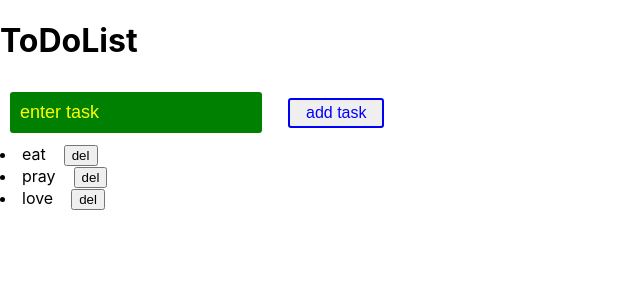
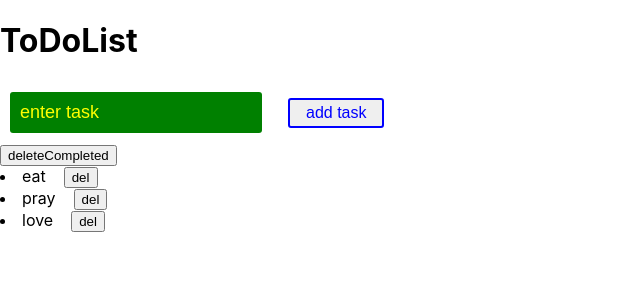
Before and after one commit to PoojaVeera/todolistapp, a React (Create React App) app: page / in a window 1280 px wide. Shown: the top 300 px of the page, without its empty margins (0-640 px from the left). Built offline with nearby package versions, Linux system fonts and the light colour scheme.

Commit message:
modified:   src/App.js 	modified:   src/components/Input.js 	modified:   src/components/ToDoList.js

```diff
--- a/src/App.js
+++ b/src/App.js
@@ -5,31 +5,42 @@ import { v4 as uuid } from "uuid";
 import { TodoListItem } from "./components/ToDoList";
 function App() {
   const [task, setTask] = useState([
-    { todo: "eat", complete: false, id: uuid() },
-    { todo: "pray", complete: false, id: uuid() },
-    { todo: "love", complete: true },
+    { todo: "eat", complete: false, id: uuid },
+    { todo: "pray", complete: false, id: uuid },
+    { todo: "love", complete: true, id: uuid },
   ]);
   const createToDoItem = (todo) => {
     const newTask = [...task, { todo }];
     setTask(newTask);
   };
-  const deleteToDo = () => {
+  const deleteTask = (id) => {
+    const delTask = [...task];
+    delTask.splice(id, 1);
+    setTask(delTask);
+    console.log("task deleted");
+  };
+  const deleteCompleted = () => {
     let deleted = task.filter((taskI) => {
       return !taskI.complete;
     });
     setTask(deleted);
+    console.log("delete");
   };
 
   return (
     <div>
       <h1> ToDoList</h1>
+
       <FormInput createToDoItem={createToDoItem} />
-      {task.map((taskItem, index) => (
+      <button onClick={deleteCompleted}>deleteCompleted</button>
+
+      {task.map((taskItem, id) => (
         <TodoListItem
-          key={uuid()}
-          index={index}
+          key={uuid}
+          index={id}
           taskItem={taskItem}
-          deleteToDo={deleteToDo}
+          deleteCompleted={deleteCompleted}
+          deleteTask={deleteTask}
         />
       ))}
     </div>
--- a/src/components/Input.js
+++ b/src/components/Input.js
@@ -10,6 +10,7 @@ export const FormInput = ({ createToDoItem }) => {
     }
     createToDoItem(task1);
     addedTask1("");
+    console.log("add task done");
   }
 
   return (
--- a/src/components/ToDoList.js
+++ b/src/components/ToDoList.js
@@ -1,11 +1,13 @@
 import React from "react";
 import { v4 as uuid } from "uuid";
 
-export const TodoListItem = ({ taskItem, index, deleteToDo }) => {
+export const TodoListItem = ({ taskItem, id, deleteTask }) => {
+  console.log("data received");
+  console.log(uuid);
   return (
-    <li keys={uuid()}>
+    <li key={uuid()}>
       {taskItem.todo} &nbsp; &nbsp;
-      <button onClick={() => deleteToDo(index)}>del</button>
+      <button onClick={() => deleteTask(id)}>del</button>
     </li>
   );
 };
```
